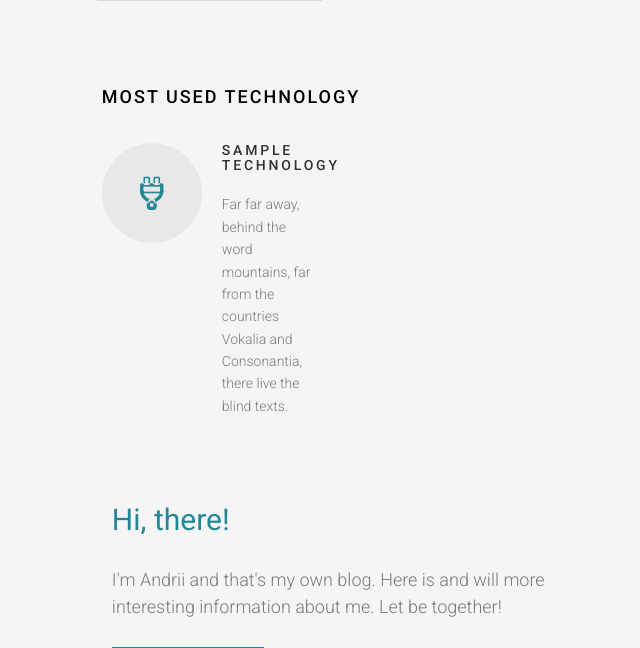
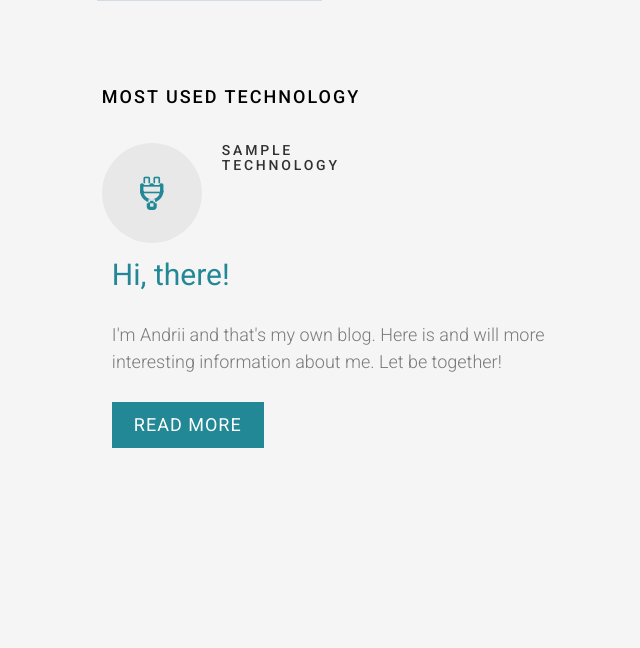
Before and after one commit to a-khomitskyi/my_blog, a Django app: page / in a window 1280 px wide. Shown: the part 2189-2837 px from the top of the page, without its empty margins (190-830 px from the left). After the commit the page ends 2637 px from the top, so only its background shows below. Run offline with Django 4.2, Linux system fonts and the light colour scheme; tables that the repository leaves empty hold one stand-in row (values such as "Sample post"); grey boxes marked "Sample" are stand-in pictures; some libraries are stand-ins or nearby versions; some web fonts are replaced.

Commit message:
config heroku

```diff
--- a/blog/templates/blog/index_include/most_used_tchs.html
+++ b/blog/templates/blog/index_include/most_used_tchs.html
@@ -9,9 +9,6 @@
                     </div>
                     <div class="fh5co-text">
                         <h3>{{ tch }}</h3>
-                        <p>Far far away, behind the word mountains, far from the countries Vokalia and
-                            Consonantia,
-                            there live the blind texts. </p>
                     </div>
                 </div>
             </div>
```
